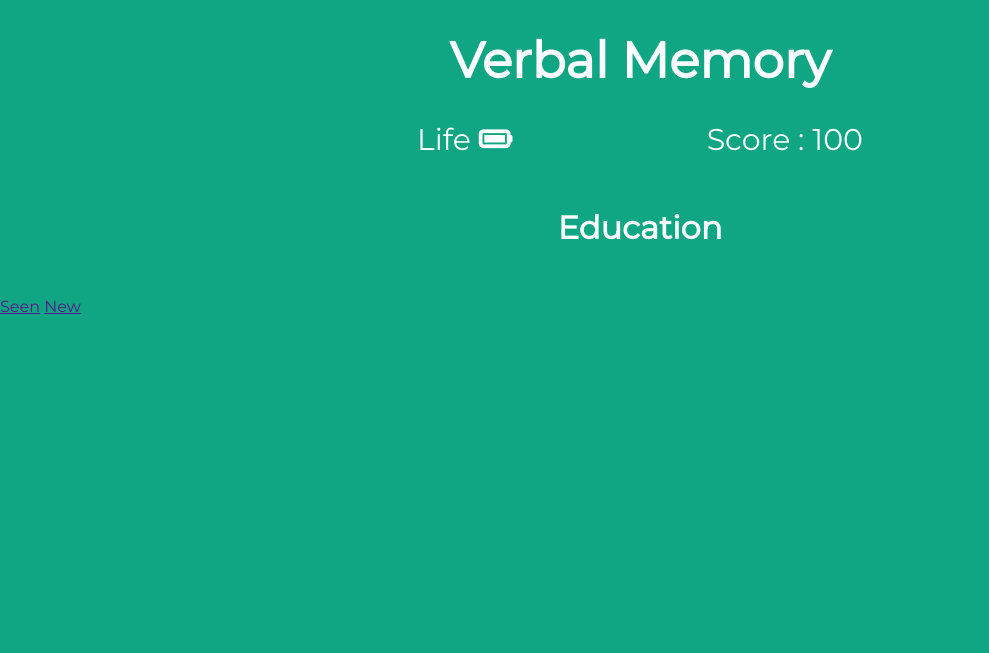
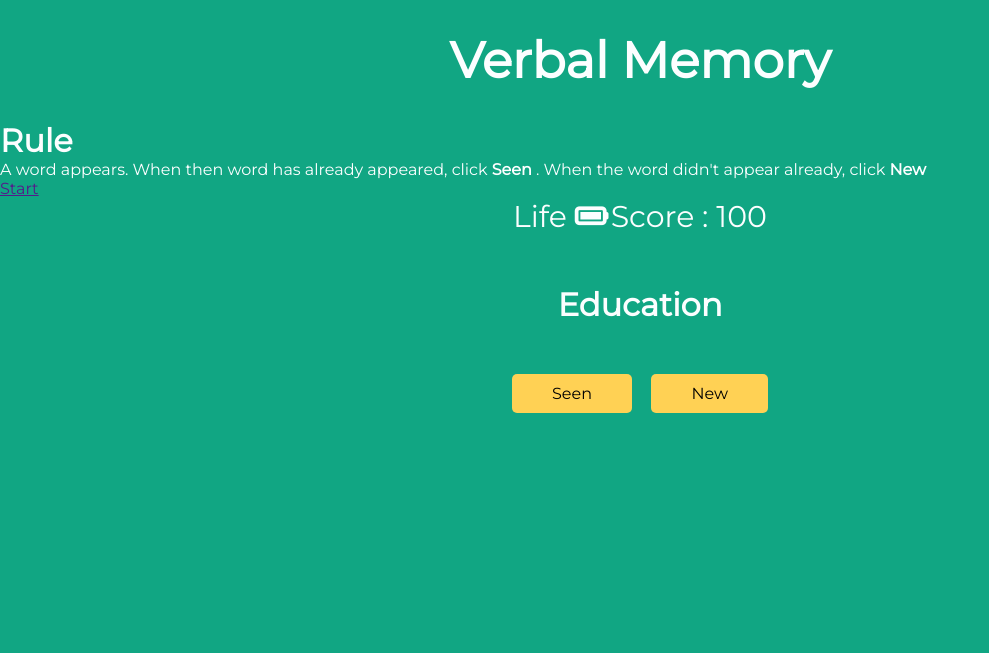
Before and after one commit to abrusu-collins/Game-Island, a PHP site: page /verbalmemory.html in a window 1280 px wide. Shown: the top 653 px of the page, without its empty margins (0-989 px from the left). Run offline with PHP 8.4, Linux system fonts and the light colour scheme; style sheets or scripts are compiled from the project's sources.

Commit message:
Working on rules

```diff
--- a/verbal memory/sass/_controls.scss
+++ b/verbal memory/sass/_controls.scss
@@ -1 +1,14 @@
-.controls{}
+.controls{
+    display: flex;
+    align-items: center;
+    justify-content: space-between;
+    width:20%;
+    margin:auto;
+    & a{
+        text-decoration: none;
+        background-color: $yellow;
+        padding:10px 40px;
+        color:black;
+        border-radius: 5px;
+    }
+}
--- a/verbal memory/sass/_scoreandlives.scss
+++ b/verbal memory/sass/_scoreandlives.scss
@@ -1,7 +1,7 @@
 .scoreandlives{
 font-size: 30px;
  margin: auto;
- width:50%;
+ width:20%;
 
  display: flex;
  align-items: center;
--- a/verbal memory/sass/verbalmemory.scss
+++ b/verbal memory/sass/verbalmemory.scss
@@ -2,3 +2,4 @@
 @import "hero";
 @import "scoreandlives";
 @import "word";
+@import "controls";
--- a/verbal memory/verbalmemory.html
+++ b/verbal memory/verbalmemory.html
@@ -16,6 +16,12 @@
 <div class="hero">
 
     <h1 class="header">Verbal Memory</h1>
+
+    <div class="rules">
+        <h1>Rule</h1>
+        <p>A word appears. When then word has already appeared, click <b>Seen</b> . When the word didn't appear already, click <b>New</b> </p>
+        <a href="">Start</a>
+    </div>
 
     <div class="scoreandlives">
         <div class="lives">
```
Also changed, not shown: styles/verbalmemory.css (+16 -1 lines), verbal memory/sass/_rules.scss (added).
